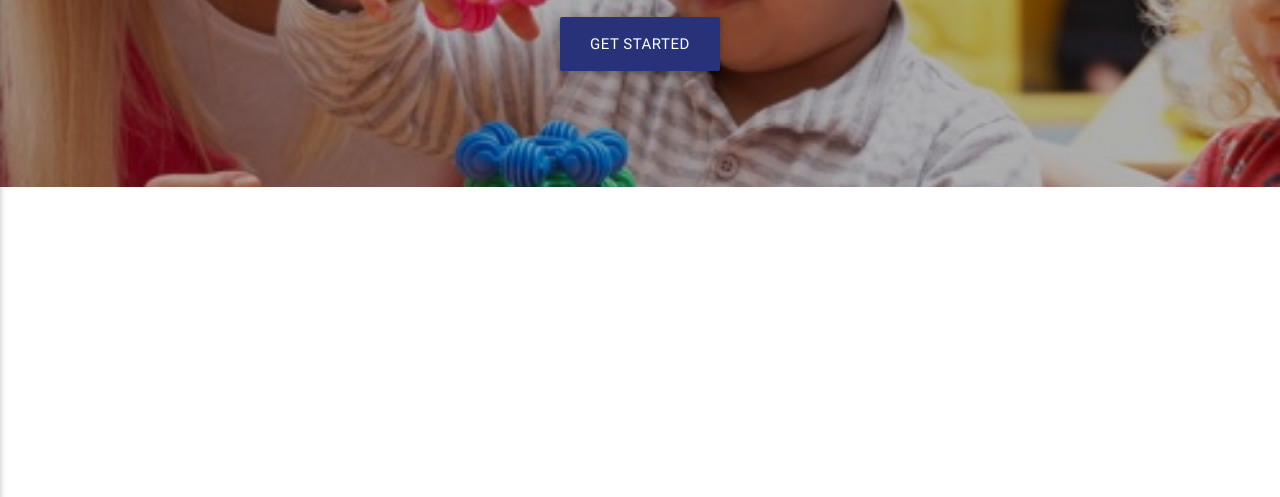
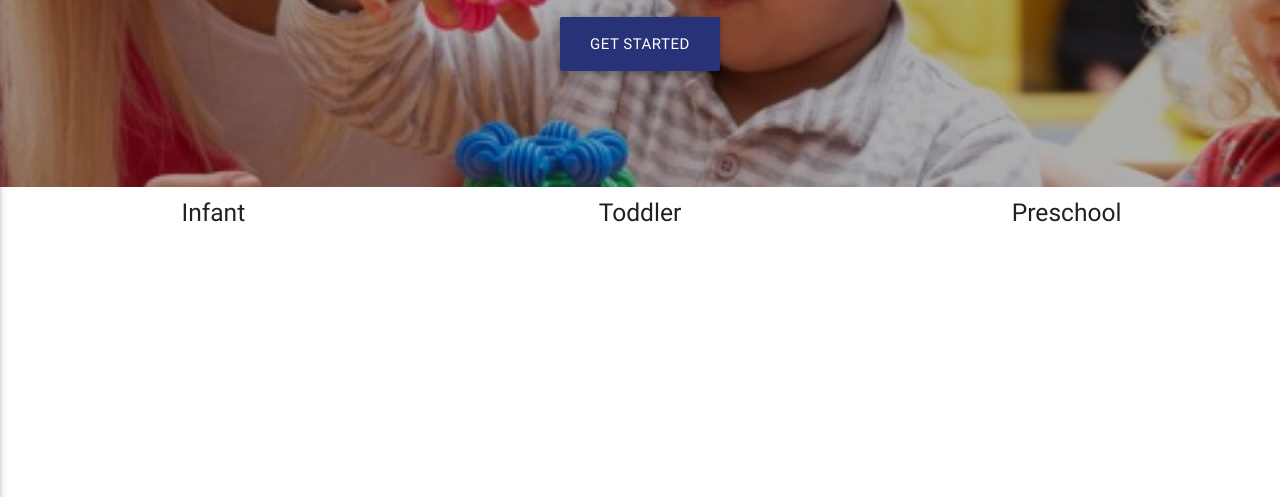
Before and after one commit to HacksNextDoor/always123, a plain HTML site: page views/programs.html in a window 1280 px wide. Shown: the part 303-800 px from the top of the page. Drawn offline with nearby package versions, Linux system fonts and the light colour scheme.

Commit message:
Added columns for program

```diff
--- a/views/programs.html
+++ b/views/programs.html
@@ -65,6 +65,31 @@
   </div>
   <!-- /Banner -->
 
+  <!--   Icon Section   -->
+  <div class="row">
+    <div class="col s12 m4">
+      <div class="icon-block">
+        <!-- <h2 class="center st-blue-font"><i class="material-icons">navigation</i></h2> -->
+        <h5 class="center">Infant</h5>
+      </div>
+    </div>
+    <div class="col s12 m4">
+      <div class="icon-block">
+        <!-- <h2 class="center st-blue-font"><i class="material-icons">schedule</i></h2> -->
+        <h5 class="center">Toddler</h5>
+      </div>
+    </div>
+
+    <div class="col s12 m4">
+      <div class="icon-block">
+        <!-- <h2 class="center st-blue-font"><i class="material-icons">perm_device_information</i></h2> -->
+        <h5 class="center">Preschool</h5>
+      </div>
+    </div>
+  </div>
+
+  <!--/Information-->
+
 <!--  Scripts-->
 <script src="https://code.jquery.com/jquery-2.1.1.min.js"></script>
 <script src="../js/materialize.js"></script>
```
